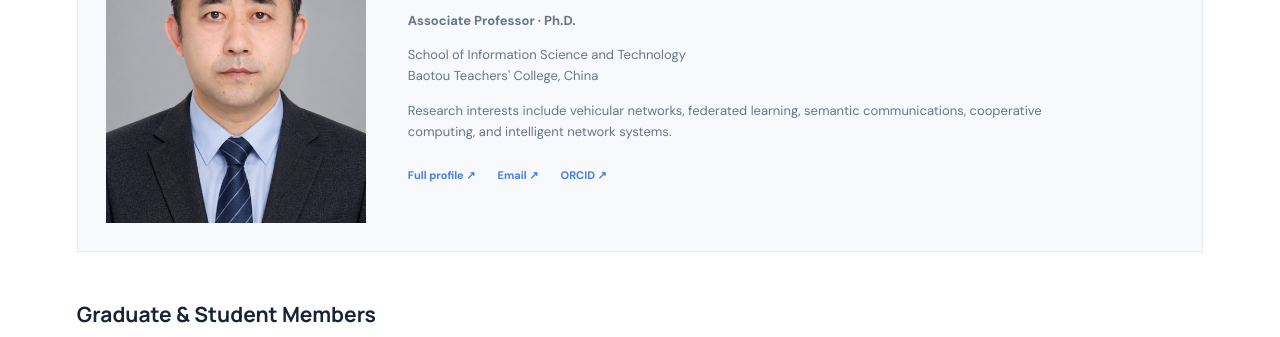
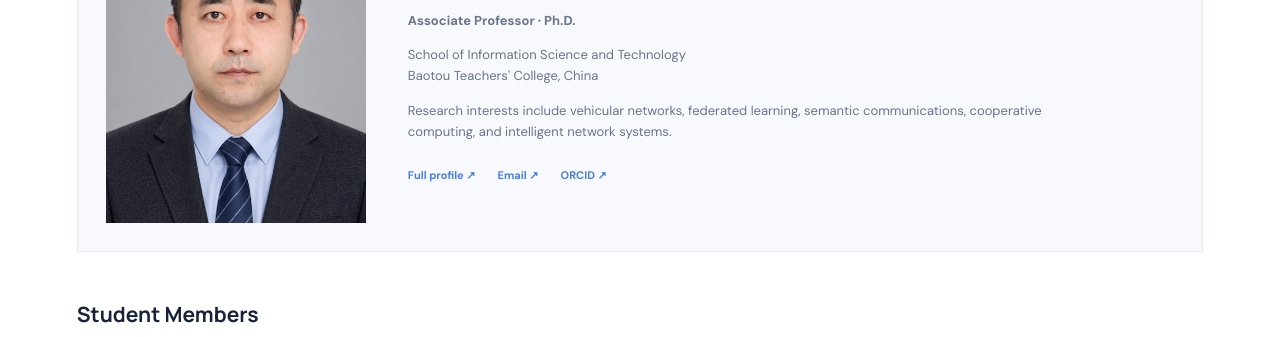
Before and after one commit to Axida-Lab/axida-lab.github.io, a plain HTML site: page members.html in a window 1280 px wide. Shown: the part 586-923 px from the top of the page. Drawn offline with Linux system fonts and the light colour scheme.

Commit message:
Update members.html

```diff
--- a/members.html
+++ b/members.html
@@ -47,8 +47,7 @@
         </div>
       </div>
       <div class="members-subheading">
-        <h3>Graduate & Student Members</h3>
-        <p>Individual profile pages are prepared as editable templates. Replace placeholders with confirmed information before publishing.</p>
+        <h3>Student Members</h3>
       </div><div class="people-grid">
         <article class="person-card">
           <div class="student-avatar">M3</div>
```
